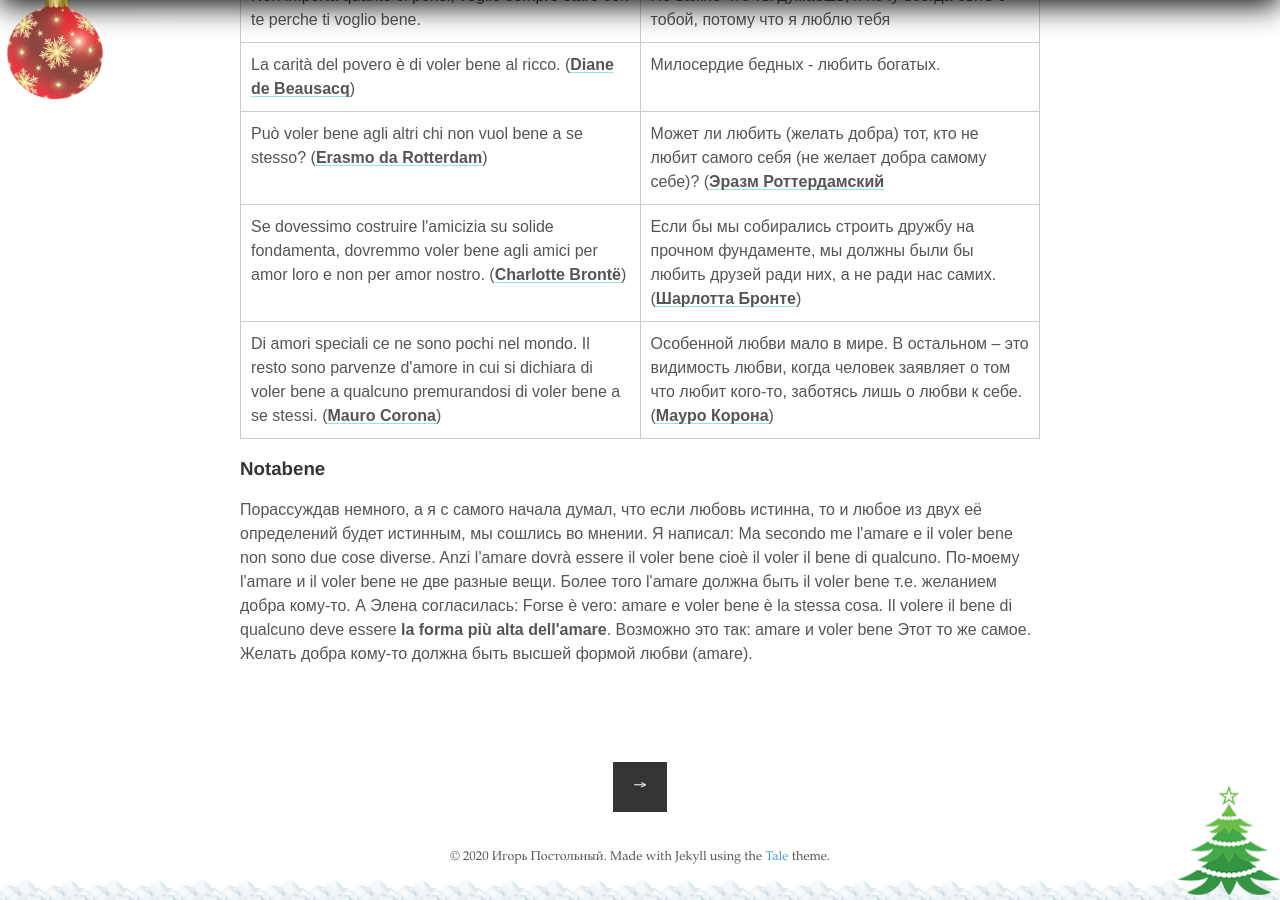
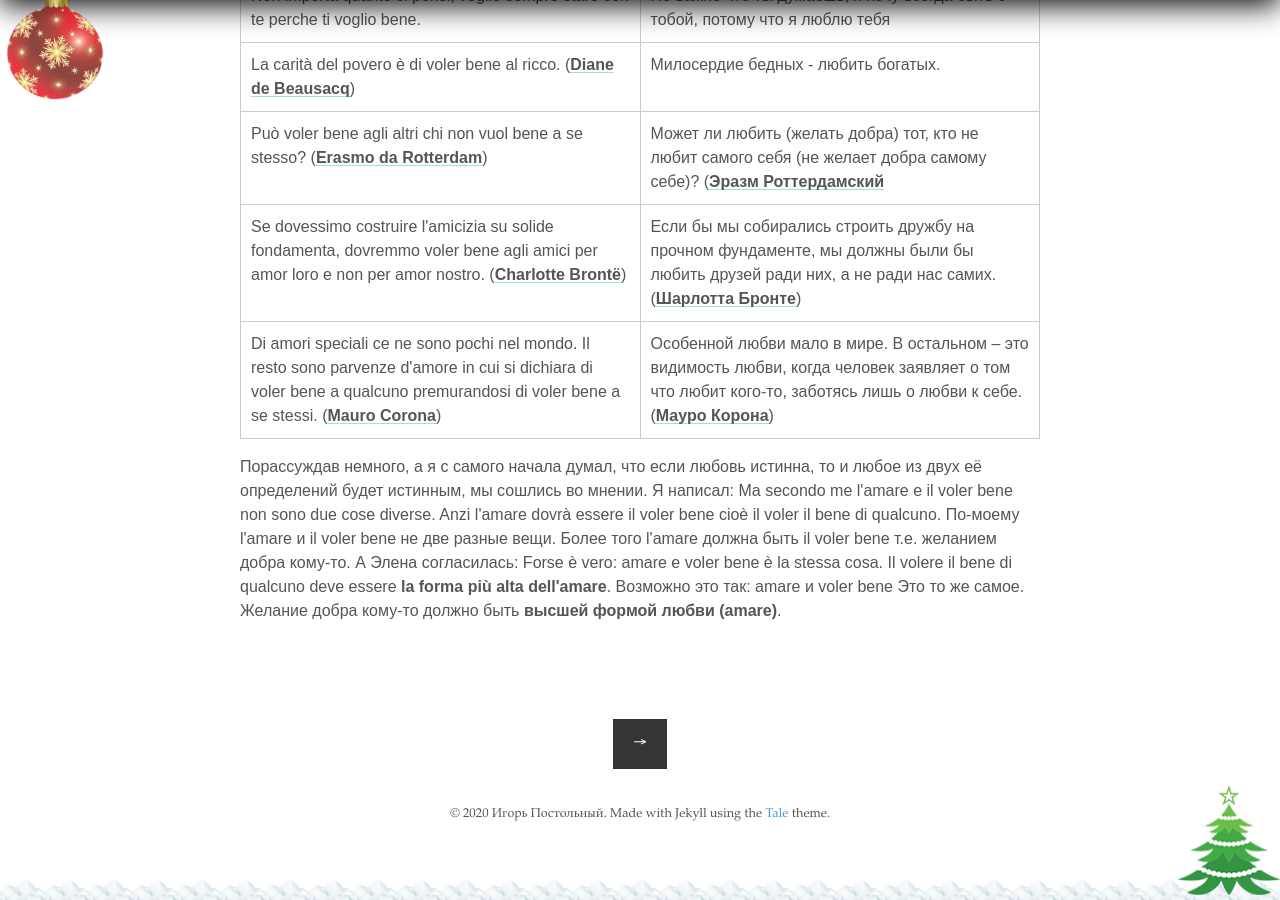
Before and after one commit to postolny/postolny.github.io, a Jekyll site: the page built from _posts/2020-12-30-voler-bene.md, in a window 1280 px wide and 900 px high, scrolled down 3453 px. Built offline with Jekyll 4.4.1, drawn with Linux system fonts in a browser that asks for light colours; nearby versions of some CDN libraries.

Commit message:
Update 2020-12-30-voler-bene.md

```diff
--- a/_posts/2020-12-30-voler-bene.md
+++ b/_posts/2020-12-30-voler-bene.md
@@ -64,6 +64,4 @@
 |Se dovessimo costruire l'amicizia su solide fondamenta, dovremmo voler bene agli amici per amor loro e non per amor nostro. ([Charlotte Brontë](https://en.wikipedia.org/wiki/Charlotte_Brontë))|Если бы мы собирались строить дружбу на прочном фундаменте, мы должны были бы любить друзей ради них, а не ради нас самих. ([Шарлотта Бронте](https://ru.wikipedia.org/wiki/Бронте,_Шарлотта))|
 |Di amori speciali ce ne sono pochi nel mondo. Il resto sono parvenze d'amore in cui si dichiara di voler bene a qualcuno premurandosi di voler bene a se stessi. ([Mauro Corona](https://it.wikipedia.org/wiki/Mauro_Corona))|Особенной любви мало в мире. В остальном – это видимость любви, когда человек заявляет о том что любит кого-то, заботясь лишь о любви к себе. ([Мауро Корона](https://ru.wikipedia.org/wiki/Корона,_Мауро))|
 
-### Notabene
-
-Порассуждав немного, а я с самого начала думал, что если любовь истинна, то и любое из двух её определений будет истинным, мы сошлись во мнении. Я написал: Ma secondo me l'amare e il voler bene non sono due cose diverse. Anzi l'amare dovrà essere il voler bene cioè il voler il bene di qualcuno. По-моему l'amare и il voler bene не две разные вещи. Более того l'amare должна быть il voler bene т.е. желанием добра кому-то. А Элена согласилась: Forse è vero: amare e voler bene è la stessa cosa. Il volere il bene di qualcuno deve essere **la forma più alta dell'amare**. Возможно это так: amare и voler bene Этот то же самое. Желать добра кому-то должна быть высшей формой любви (amare).
+Порассуждав немного, а я с самого начала думал, что если любовь истинна, то и любое из двух её определений будет истинным, мы сошлись во мнении. Я написал: Ma secondo me l'amare e il voler bene non sono due cose diverse. Anzi l'amare dovrà essere il voler bene cioè il voler il bene di qualcuno. По-моему l'amare и il voler bene не две разные вещи. Более того l'amare должна быть il voler bene т.е. желанием добра кому-то. А Элена согласилась: Forse è vero: amare e voler bene è la stessa cosa. Il volere il bene di qualcuno deve essere **la forma più alta dell'amare**. Возможно это так: amare и voler bene Это то же самое. Желание добра кому-то должно быть **высшей формой любви (amare)**.
```
